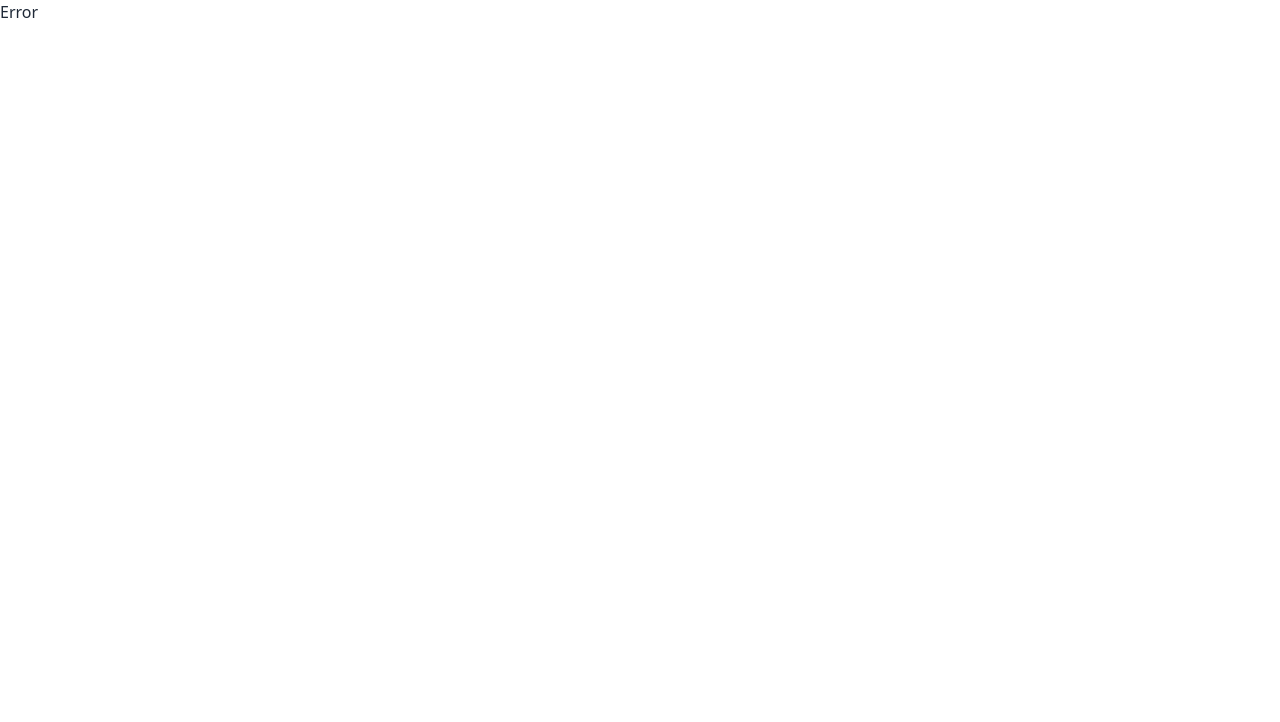
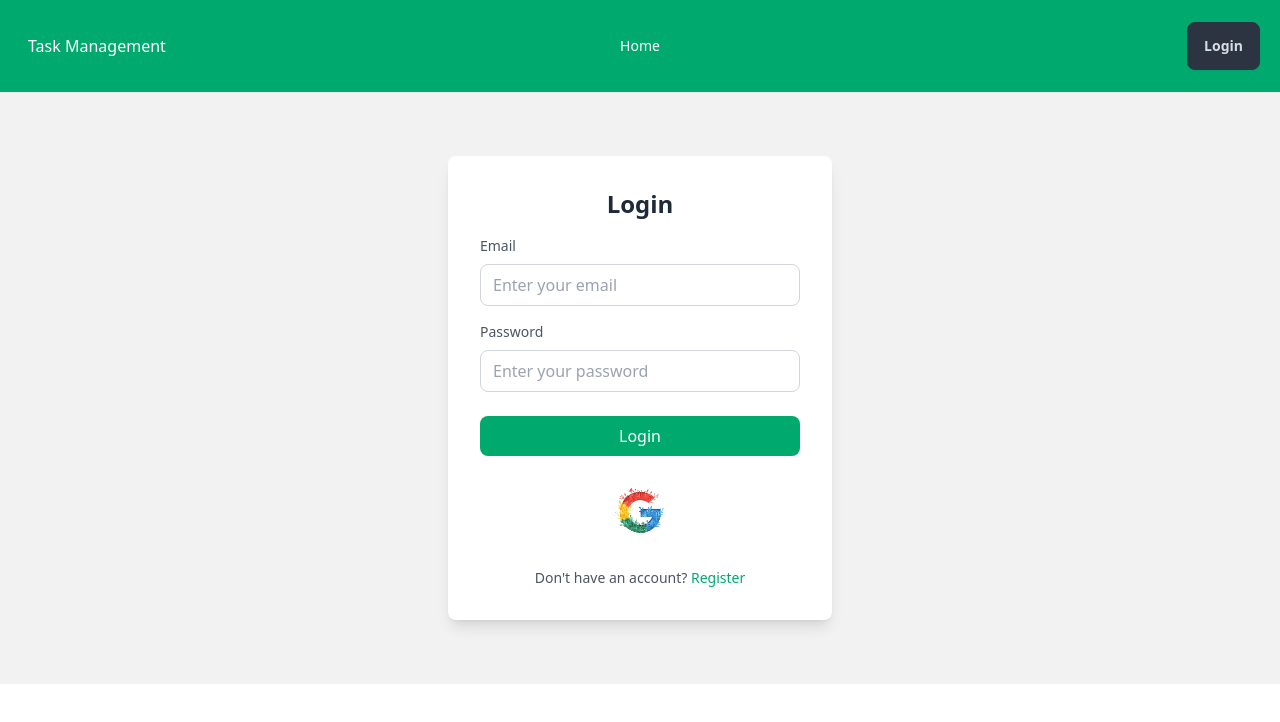
Before and after one commit to liton61/task-management-client, a React (Vite) app: page /login in a window 1280 px wide. Before the commit this address had no page. Shown: the top 722 px of the page. Built offline with nearby package versions, Linux system fonts and the light colour scheme; no server answers.

Commit message:
firebase added

```diff
--- a/package.json
+++ b/package.json
@@ -15,8 +15,10 @@
     "match-sorter": "^6.3.1",
     "react": "^18.2.0",
     "react-dom": "^18.2.0",
+    "react-helmet": "^6.1.0",
     "react-router-dom": "^6.21.0",
-    "sort-by": "^1.2.0"
+    "sort-by": "^1.2.0",
+    "sweetalert2": "^11.10.1"
   },
   "devDependencies": {
     "@types/react": "^18.2.43",
--- a/src/Navbar/Navbar.jsx
+++ b/src/Navbar/Navbar.jsx
@@ -1,21 +1,82 @@
-
+import { useContext } from "react";
+import { AuthContext } from "../authentication/Provider/AuthProvider";
+import { Link, NavLink } from "react-router-dom";
 
 const Navbar = () => {
+    const { user, logOut } = useContext(AuthContext);
+    const handleSingOut = () => {
+        logOut()
+            .then(res => {
+                console.log(res.user);
+            })
+            .catch(error => {
+                console.log(error);
+            })
+    }
     return (
         <div>
-            <nav className="bg-gray-800 p-4">
-                <div className="flex items-center justify-between">
-                    <div className="text-white">
-                        <a href="#" className="text-lg font-semibold">Logo</a>
+            <div className="navbar bg-success text-white p-5">
+                <div className="navbar-start">
+                    <div className="dropdown">
+                        <div tabIndex={0} role="button" className="btn btn-ghost lg:hidden">
+                            <svg xmlns="http://www.w3.org/2000/svg" fill="none" viewBox="0 0 24 24" className="inline-block w-5 h-5 stroke-current"><path strokeLinecap="round" strokeLinejoin="round" strokeWidth="2" d="M4 6h16M4 12h16M4 18h16"></path></svg>
+                        </div>
+                        <ul tabIndex={0} className="menu menu-sm dropdown-content mt-3 z-[1] p-2 shadow bg-base-100 rounded-box w-52 text-black">
+                            <li><a>About</a></li>
+                            <li><a>Appointment</a></li>
+                            <li><a>Reviews</a></li>
+                            <li><a>Contact Us </a></li>
+                        </ul>
                     </div>
-                    <div className="space-x-4">
-                        <a href="#" className="text-white hover:text-gray-300">Home</a>
-                        <a href="#" className="text-white hover:text-gray-300">Services</a>
-                        <a href="#" className="text-white hover:text-gray-300">About</a>
-                        <a href="#" className="text-white hover:text-gray-300">Contact</a>
+                    <div className='flex justify-center items-center'>
+                        <h3 className='font-medium ml-2'>Task Management</h3>
                     </div>
                 </div>
-            </nav>
+                <div className="navbar-center hidden lg:flex">
+                    <ul className="menu menu-horizontal px-1">
+                        <li className='mx-3 font-medium'><NavLink
+                            to="/"
+                            className={({ isActive, isPending }) =>
+                                isPending ? "pending" : isActive ? "active" : ""
+                            }
+                        >
+                            Home
+                        </NavLink></li>
+                    </ul>
+                </div>
+                <div className="navbar-end">
+                    {
+                        user ?
+                            <div className="dropdown dropdown-end">
+                                <div tabIndex={0} role="button" className="btn btn-ghost btn-circle avatar">
+                                    <div className="w-10 rounded-full">
+                                        <img alt="" src={user?.photoURL} />
+                                    </div>
+                                </div>
+                                <ul tabIndex={0} className="mt-3 z-[1] p-2 shadow menu menu-sm dropdown-content bg-base-100 rounded-box w-52">
+                                    <li>
+                                        <a className="justify-between text-black">
+                                            {user?.displayName}
+                                        </a>
+                                    </li>
+                                    <li><a className='text-black'>{user?.email}</a></li>
+                                    <li className='text-red-600'><NavLink onClick={handleSingOut}
+                                        to="/login"
+                                        className={({ isActive, isPending }) =>
+                                            isPending ? "pending" : isActive ? "active" : ""
+                                        }
+                                    >
+                                        <i className="fa-solid fa-right-from-bracket"></i> Sing Out
+                                    </NavLink></li>
+                                </ul>
+                            </div>
+                            :
+                            <Link to="/login">
+                                <button className='btn btn-neutral'>Login</button>
+                            </Link>
+                    }
+                </div>
+            </div>
         </div>
     );
 };
--- /dev/null
+++ b/src/authentication/Provider/AuthProvider.jsx
@@ -0,0 +1,63 @@
+/* eslint-disable react/prop-types */
+import { createContext, useEffect, useState } from "react";
+import { GoogleAuthProvider, createUserWithEmailAndPassword, getAuth, onAuthStateChanged, signInWithEmailAndPassword, signInWithPopup, signOut, updateProfile } from "firebase/auth";
+import app from "../firebase/firebase.config";
+
+export const AuthContext = createContext(null);
+const auth = getAuth(app);
+
+const AuthProvider = ({ children }) => {
+    const [user, setUser] = useState(null);
+    const [loading, setLoading] = useState(true);
+    const googleProvider = new GoogleAuthProvider();
+
+    const createUser = (email, password) => {
+        setLoading(true);
+        return createUserWithEmailAndPassword(auth, email, password);
+    }
+
+    const signIn = (email, password) => {
+        setLoading(true);
+        return signInWithEmailAndPassword(auth, email, password);
+    }
+    const googleLogin = () => {
+        setLoading(true)
+        return signInWithPopup(auth, googleProvider)
+    }
+    const profile = (name, photo) => {
+        return updateProfile(auth.currentUser, {
+            photoURL: photo, displayName: name
+        })
+    }
+    const logOut = () => {
+        setLoading(true)
+        return signOut(auth)
+    }
+
+    useEffect(() => {
+        const unsubscribe = onAuthStateChanged(auth, currentUser => {
+            setUser(currentUser);
+            setLoading(false);
+        })
+        return () => {
+            unsubscribe();
+        }
+    }, [])
+
+    const authInfo = {
+        user,
+        loading,
+        createUser,
+        signIn,
+        logOut,
+        googleLogin,
+        profile
+    }
+    return (
+        <AuthContext.Provider value={authInfo}>
+            {children}
+        </AuthContext.Provider>
+    );
+};
+
+export default AuthProvider;
--- a/src/authentication/firebase/firebase.config.js
+++ b/src/authentication/firebase/firebase.config.js
@@ -0,0 +1,14 @@
+import { initializeApp } from "firebase/app";
+
+const firebaseConfig = {
+    apiKey: import.meta.env.VITE_apiKey,
+    authDomain: import.meta.env.VITE_authDomain,
+    projectId: import.meta.env.VITE_projectId,
+    storageBucket: import.meta.env.VITE_storageBucket,
+    messagingSenderId: import.meta.env.VITE_messagingSenderId,
+    appId: import.meta.env.VITE_appId
+};
+
+
+const app = initializeApp(firebaseConfig);
+export default app;
--- a/src/components/Banner/Banner.jsx
+++ b/src/components/Banner/Banner.jsx
@@ -9,7 +9,7 @@ const Banner = () => {
                     <div className="max-w-md">
                         <h1 className="mb-5 text-5xl font-bold">Task Management</h1>
                         <p className="mb-5">A Task Management System is a software tool or platform designed to help individuals or teams organize, track, prioritize, and complete tasks efficiently.</p>
-                        <button className="btn btn-primary">Let’s Explore <i className="fa-solid fa-arrow-right"></i></button>
+                        <button className="btn btn-success text-white">Let’s Explore <i className="fa-solid fa-arrow-right"></i></button>
                     </div>
                 </div>
             </div>
--- a/src/pages/Login/Login.jsx
+++ b/src/pages/Login/Login.jsx
@@ -1,15 +1,56 @@
 /* eslint-disable react/no-unescaped-entities */
-
-import { Link } from "react-router-dom";
-
+import { useContext } from "react";
+import { AuthContext } from "../../authentication/Provider/AuthProvider";
+import { Link, useNavigate } from "react-router-dom";
+import Swal from "sweetalert2";
+import google from '../../assets/google.png';
 
 const Login = () => {
+
+    const { signIn, googleLogin } = useContext(AuthContext);
+    const navigate = useNavigate();
+
+    const handleGoogleLogin = () => {
+        googleLogin()
+            .then(res => {
+                console.log(res.data);
+                navigate("/");
+            })
+            .catch(error => {
+                console.log(error);
+            })
+    }
+
+    const handleLogin = e => {
+        e.preventDefault();
+        const form = e.target;
+        const email = form.email.value;
+        const password = form.password.value;
+
+        const formInfo = { email, password };
+        console.log(formInfo);
+
+        signIn(email, password)
+            .then(res => {
+                console.log(res.user);
+                Swal.fire({
+                    title: "Good job !",
+                    text: "You you have successfully login !",
+                    icon: "success"
+                });
+                navigate("/");
+            })
+            .catch(error => {
+                console.log(error);
+            })
+    }
+
     return (
         <div>
-            <div className="bg-[#07332F] flex items-center justify-center py-16">
+            <div className="bg-base-200 flex items-center justify-center py-16">
                 <div className="bg-white w-96 p-8 rounded-lg shadow-lg">
                     <h2 className="text-2xl font-semibold text-gray-800 mb-4 text-center">Login</h2>
-                    <form>
+                    <form onSubmit={handleLogin}>
                         <div className="mb-4">
                             <label className="block text-gray-600 text-sm font-medium mb-2">Email</label>
                             <input type="email" id="email" name="email" className="w-full px-3 py-2 border border-gray-300 rounded-lg focus:outline-none" placeholder="Enter your email" required />
@@ -19,16 +60,19 @@ const Login = () => {
                             <input type="password" id="password" name="password" className="w-full px-3 py-2 border border-gray-300 rounded-lg focus:outline-none" placeholder="Enter your password" required />
                         </div>
                         <div className="mb-6">
-                            <button type="submit" className="w-full bg-[#F7A582] text-white py-2 px-4 rounded-lg font-medium">Login</button>
+                            <button type="submit" className="w-full bg-success text-white py-2 px-4 rounded-lg font-medium">Login</button>
                         </div>
                         <div className="mb-6 flex justify-center items-center">
-                            <img className='w-16 h-16 rounded-full cursor-pointer' src={google} alt="" />
+                            <img onClick={handleGoogleLogin} className='w-16 h-16 rounded-full cursor-pointer' src={google} alt="" />
                         </div>
                     </form>
-                    <p className="text-gray-600 text-sm text-center mb-2">Forget Password</p>
-                    <p className="text-gray-600 text-sm text-center">Don't have an account? <Link to="/register" className="text-[#F7A582]">Register</Link></p>
+                    {/* <p className="text-gray-600 text-sm text-center mb-2">Forget Password</p> */}
+                    <p className="text-gray-600 text-sm text-center">Don't have an account? <Link to="/register" className="text-success">Register</Link></p>
                 </div>
             </div>
+            {/* <Helmet>
+                <title>Vector Gym | Login</title>
+            </Helmet> */}
         </div>
     );
 };
--- a/src/pages/Register/Register.jsx
+++ b/src/pages/Register/Register.jsx
@@ -1,12 +1,46 @@
+import { useContext } from "react";
+import { AuthContext } from "../../authentication/Provider/AuthProvider";
+import { useNavigate } from "react-router-dom";
+import Swal from "sweetalert2";
 
 
 const Register = () => {
+
+    const { createUser, profile } = useContext(AuthContext)
+    const navigate = useNavigate();
+
+    const handleRegister = e => {
+        e.preventDefault();
+        const form = e.target;
+        const name = form.name.value;
+        const email = form.email.value;
+        const password = form.password.value;
+        const photo = form.photo.value;
+
+        const formInfo = { name, email, password, photo };
+        console.log(formInfo);
+
+        createUser(email, password)
+            .then(res => {
+                console.log(res.user)
+                profile(name, photo);
+                Swal.fire({
+                    title: "Good job !",
+                    text: "You you have successfully register !",
+                    icon: "success"
+                });
+                navigate("/");
+            })
+            .catch(error => {
+                console.log(error)
+            })
+    }
     return (
         <div>
-            <div className="bg-[#07332F] flex items-center justify-center py-16">
+            <div className="bg-base-200 flex items-center justify-center py-16">
                 <div className="bg-white w-96 p-8 rounded-lg shadow-lg">
                     <h2 className="text-2xl font-semibold text-gray-800 mb-2 text-center">Register</h2>
-                    <form>
+                    <form onSubmit={handleRegister}>
                         <div className="mb-2">
                             <label className="block text-gray-600 text-sm font-medium mb-2">Name</label>
                             <input type="text" id="name" name="name" className="w-full px-3 py-2 border border-gray-300 rounded-lg focus:outline-none" placeholder="Enter your name" required />
@@ -24,12 +58,15 @@ const Register = () => {
                             <input type="photo" id="photo" name="photo" className="w-full px-3 py-2 border border-gray-300 rounded-lg focus:outline-none" placeholder="Enter your photo url" required />
                         </div>
                         <div className="mb-2">
-                            <button type="submit" className="w-full bg-[#F7A582] text-white py-2 px-4 rounded-lg focus:outline-none font-medium">Register</button>
+                            <button type="submit" className="w-full bg-success text-white py-2 px-4 rounded-lg focus:outline-none font-medium">Register</button>
                         </div>
                     </form>
-                    <p className="text-gray-600 text-sm text-center">Already have an account? <a href="/login" className="text-[#F7A582]">Login</a></p>
+                    <p className="text-gray-600 text-sm text-center">Already have an account? <a href="/login" className="text-success">Login</a></p>
                 </div>
             </div>
+            {/* <Helmet>
+            <title>Vector Gym | Register</title>
+        </Helmet> */}
         </div>
     );
 };
--- a/src/routes/route.jsx
+++ b/src/routes/route.jsx
@@ -3,6 +3,7 @@ import Root from "../Root/Root";
 import Error from "../pages/Error/Error";
 import Home from "../pages/Home/Home";
 import Register from "../pages/Register/Register";
+import Login from "../pages/Login/Login";
 
 
 const router = createBrowserRouter([
@@ -18,6 +19,10 @@ const router = createBrowserRouter([
             {
                 path: "/register",
                 element: <Register></Register>
+            },
+            {
+                path: "/login",
+                element: <Login></Login>
             }
         ],
     },
```
Also changed, not shown: src/main.jsx (+5 -2 lines), src/assets/google.png (added), 1 other file (tests, documents, lock files or other folders).
